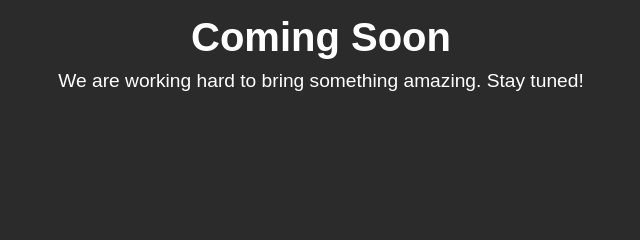
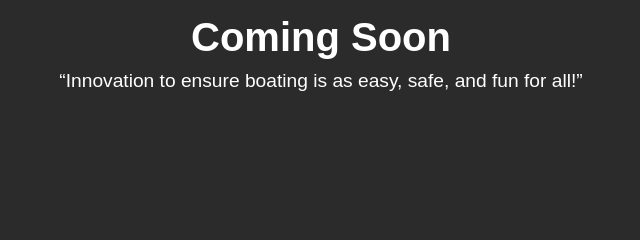
Before and after one commit to GritGrokLabs/gritgroklabs.com, a plain HTML site: page index.html in a window 1280 px wide. Shown: the part 497-737 px from the top of the page, 319-959 px from the left. Drawn offline with Linux system fonts and the light colour scheme.

Commit message:
Update index.html

```diff
--- a/index.html
+++ b/index.html
@@ -39,7 +39,7 @@
 <body>
     <img src="/logo.png" alt="GritGrok Labs Logo" class="logo">
     <h1>Coming Soon</h1>
-    <p>We are working hard to bring something amazing. Stay tuned!</p>
+    <p>“Innovation to ensure boating is as easy, safe, and fun for all!”</p>
     <footer>&copy; 2025 GritGrok Labs. All rights reserved.</footer>
 </body>
 </html>
```
